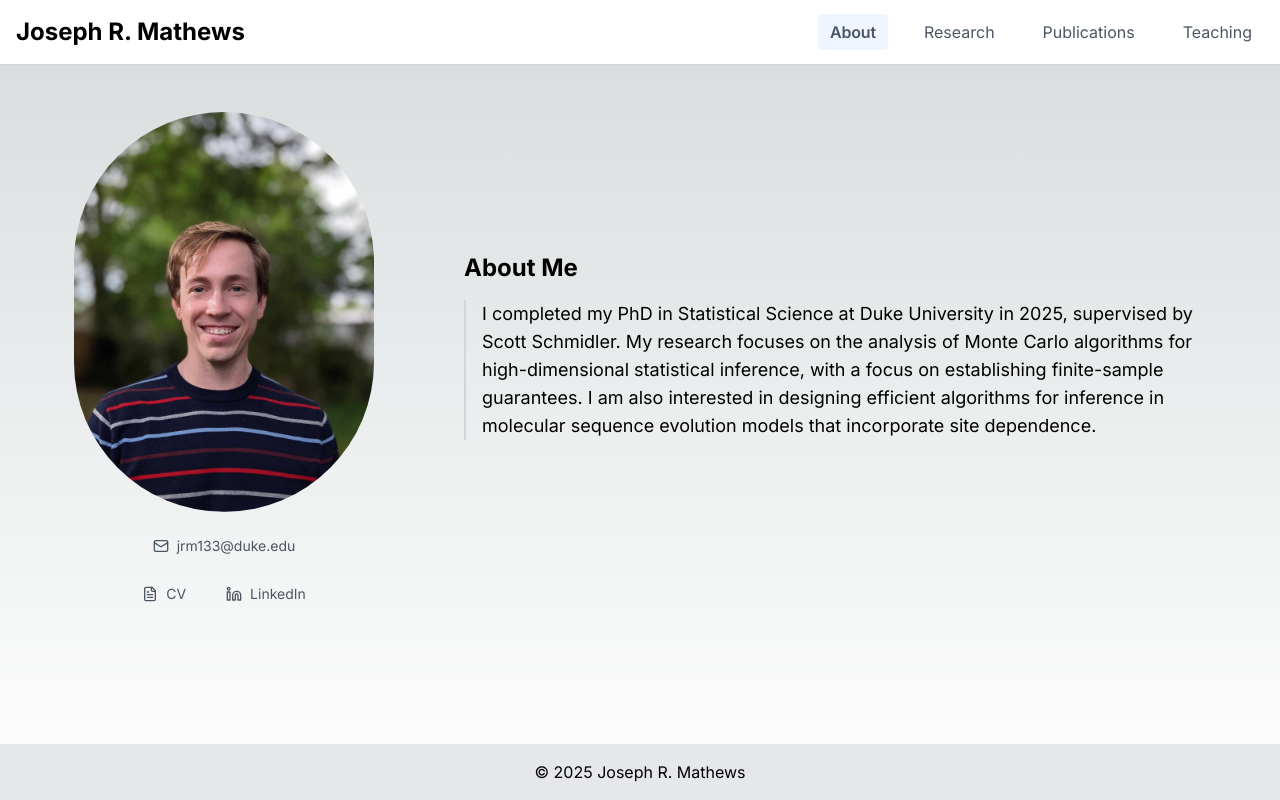
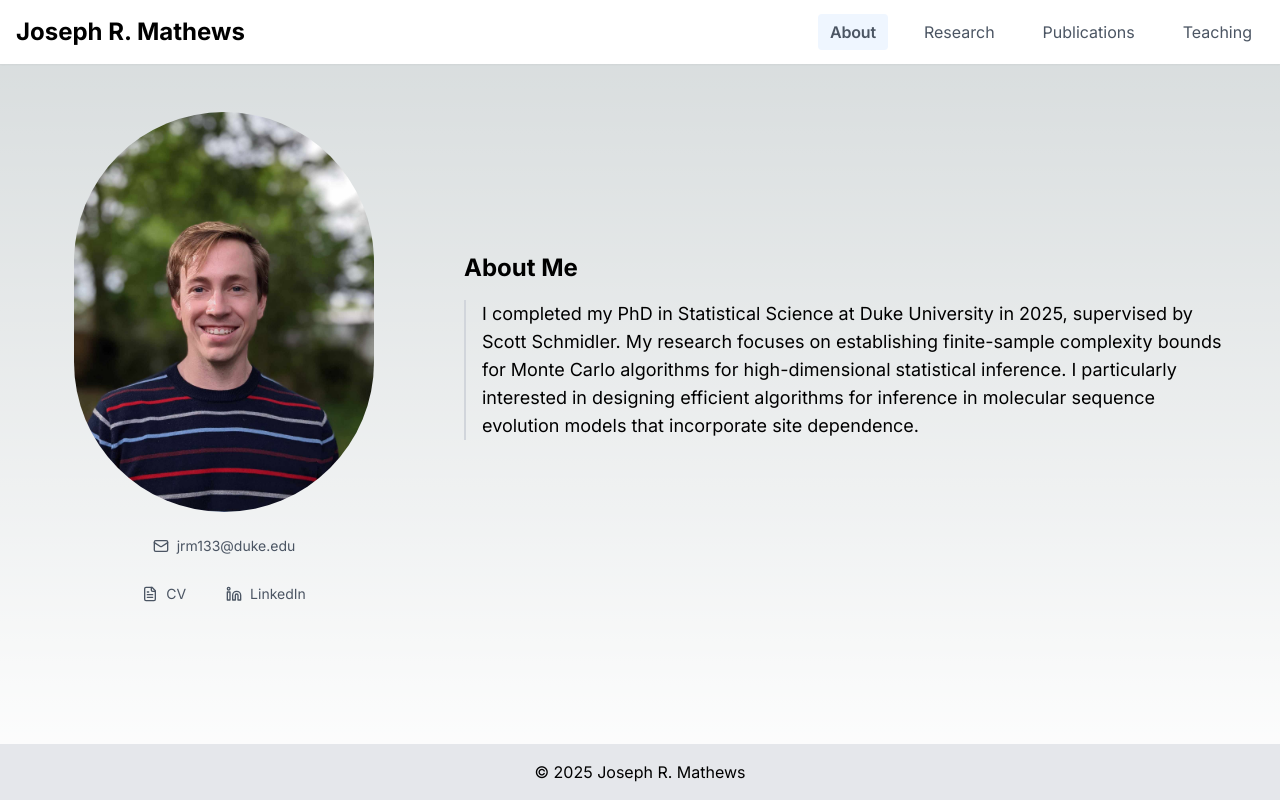
Before and after one commit to bassimeledath/joe-website, a Next.js app: page / in a window 1280 px wide. Built offline with nearby package versions, Linux system fonts and the light colour scheme.

Commit message:
changed about me

```diff
--- a/config.js
+++ b/config.js
@@ -8,7 +8,7 @@ const config = {
     ]
   },
   aboutMe: {
-    text: "I completed my PhD in Statistical Science at Duke University in 2025, supervised by Scott Schmidler. My research focuses on the analysis of Monte Carlo algorithms for high-dimensional statistical inference, with a focus on establishing finite-sample guarantees. I am also interested in designing efficient algorithms for inference in molecular sequence evolution models that incorporate site dependence.",
+    text: "I completed my PhD in Statistical Science at Duke University in 2025, supervised by Scott Schmidler. My research focuses on establishing finite-sample complexity bounds for Monte Carlo algorithms for high-dimensional statistical inference. I particularly interested in designing efficient algorithms for inference in molecular sequence evolution models that incorporate site dependence.",
     imageUrl: "/images/profile.jpg",
     cvUrl: "/cv/cv.pdf"
   },
```
